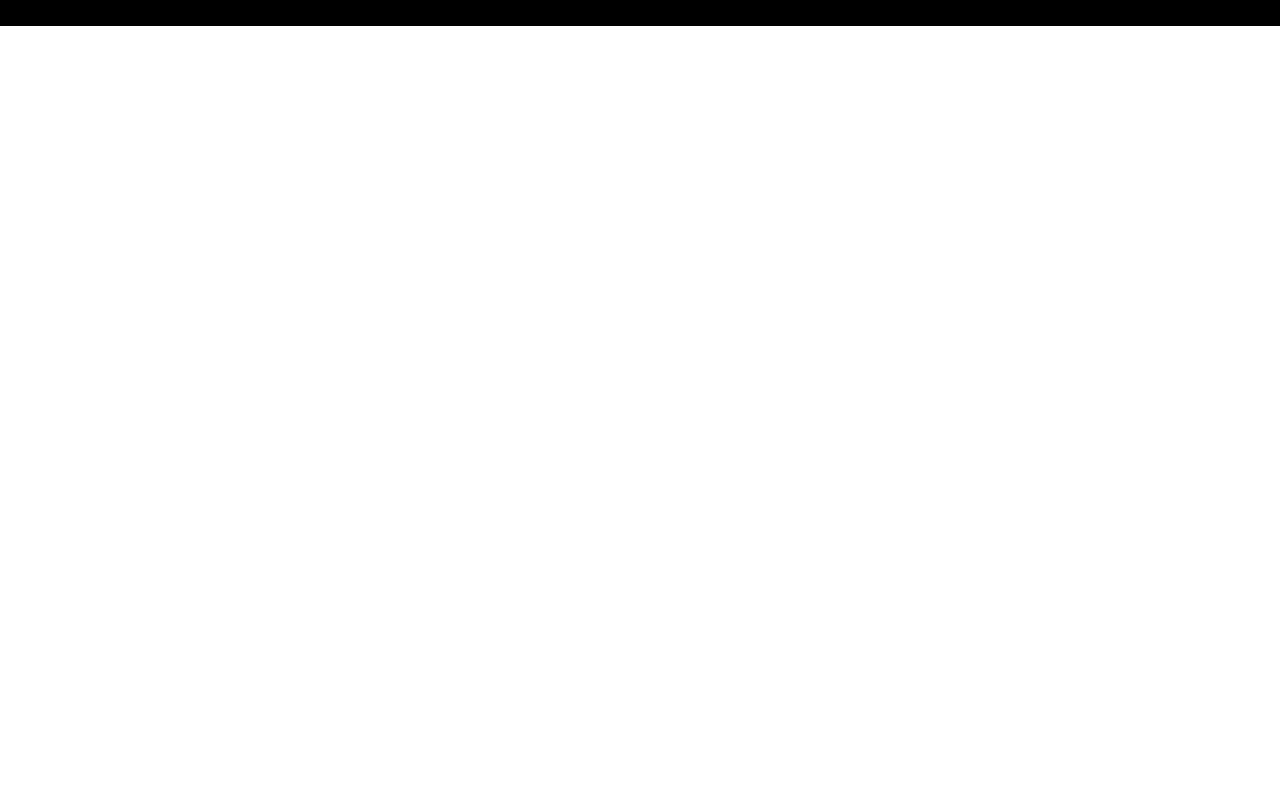
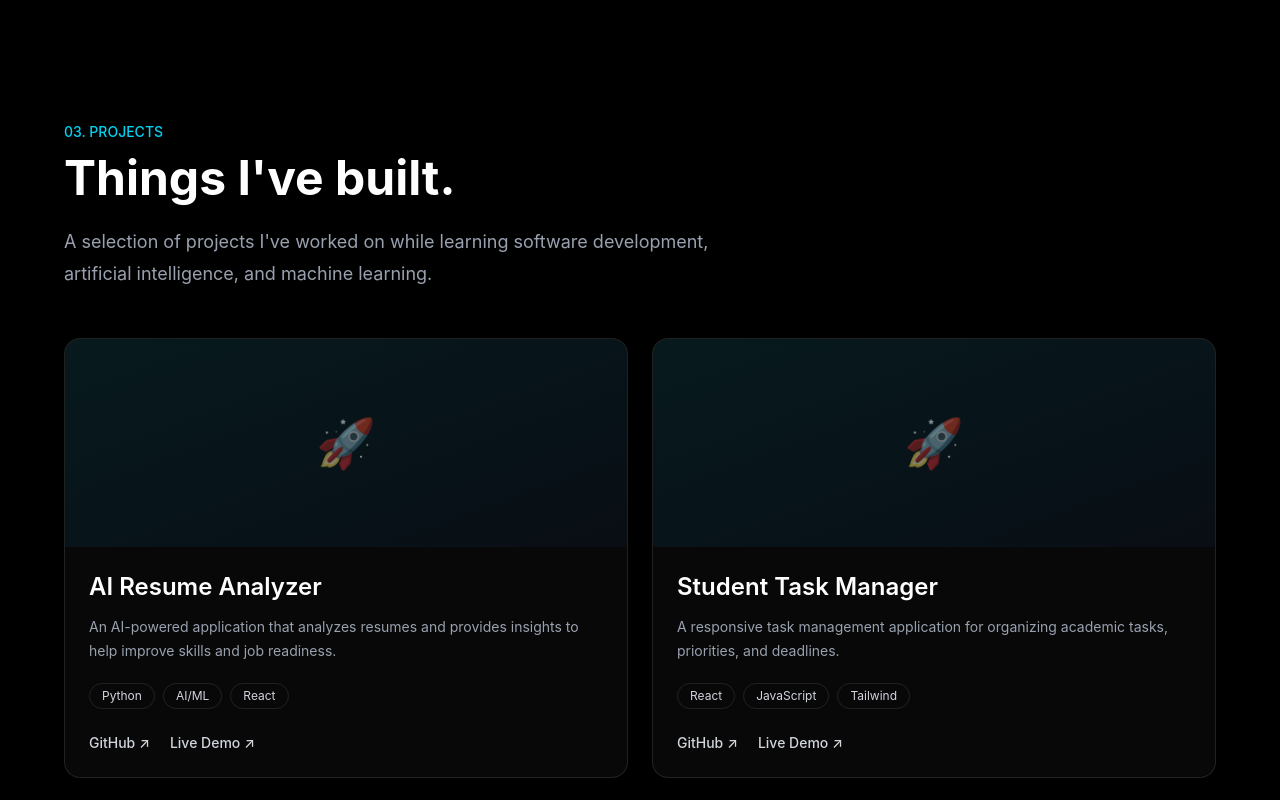
Before and after one commit to ja1234-beep/Portfolio, a React (Vite) app: page / in a window 1280 px wide. Shown: the part 2100-2900 px from the top of the page. Before the commit the page ends 2126 px from the top, so only its background shows below. Built offline with nearby package versions, Linux system fonts and the light colour scheme.

Commit message:
Added projects section

```diff
--- a/src/App.jsx
+++ b/src/App.jsx
@@ -2,6 +2,7 @@ import Navbar from "./components/Navbar"
 import Hero from "./components/Hero"
 import About from "./components/About"
 import Skills from "./components/Skills"
+import Projects from "./components/Projects"
 
 function App() {
   return (
@@ -13,6 +14,7 @@ function App() {
         <Hero />
         <About />
         <Skills />
+        <Projects />
       </main>
 
     </div>
--- /dev/null
+++ b/src/components/Projects.jsx
@@ -0,0 +1,144 @@
+const projects = [
+  {
+    title: "AI Resume Analyzer",
+    description:
+      "An AI-powered application that analyzes resumes and provides insights to help improve skills and job readiness.",
+    technologies: ["Python", "AI/ML", "React"],
+    github: "#",
+    demo: "#",
+  },
+  {
+    title: "Student Task Manager",
+    description:
+      "A responsive task management application for organizing academic tasks, priorities, and deadlines.",
+    technologies: ["React", "JavaScript", "Tailwind"],
+    github: "#",
+    demo: "#",
+  },
+  {
+    title: "Machine Learning Project",
+    description:
+      "A machine learning application that uses data processing and predictive modeling to solve a real-world problem.",
+    technologies: ["Python", "Pandas", "Scikit-learn"],
+    github: "#",
+    demo: "#",
+  },
+]
+
+
+function ProjectCard({ title, description, technologies, github, demo }) {
+  return (
+    <article className="group overflow-hidden rounded-2xl border border-white/10 bg-white/[0.03] transition duration-300 hover:-translate-y-2 hover:border-cyan-400/40">
+
+      {/* Project Preview */}
+      <div className="flex h-52 items-center justify-center bg-gradient-to-br from-cyan-500/10 to-blue-500/5">
+
+        <div className="text-5xl opacity-50 transition duration-300 group-hover:scale-110">
+          🚀
+        </div>
+
+      </div>
+
+
+      {/* Project Content */}
+      <div className="p-6">
+
+        <h3 className="text-2xl font-semibold">
+          {title}
+        </h3>
+
+        <p className="mt-3 text-sm leading-6 text-gray-400">
+          {description}
+        </p>
+
+
+        {/* Technologies */}
+        <div className="mt-5 flex flex-wrap gap-2">
+
+          {technologies.map((technology) => (
+            <span
+              key={technology}
+              className="rounded-full border border-white/10 px-3 py-1 text-xs text-gray-300"
+            >
+              {technology}
+            </span>
+          ))}
+
+        </div>
+
+
+        {/* Links */}
+        <div className="mt-6 flex gap-5">
+
+          <a
+            href={github}
+            className="text-sm font-medium text-gray-300 transition hover:text-cyan-400"
+          >
+            GitHub ↗
+          </a>
+
+          <a
+            href={demo}
+            className="text-sm font-medium text-gray-300 transition hover:text-cyan-400"
+          >
+            Live Demo ↗
+          </a>
+
+        </div>
+
+      </div>
+
+    </article>
+  )
+}
+
+
+function Projects() {
+  return (
+    <section id="projects" className="px-6 py-24">
+
+      <div className="mx-auto max-w-6xl">
+
+        {/* Heading */}
+        <div className="max-w-2xl">
+
+          <p className="text-sm font-medium text-cyan-400">
+            03. PROJECTS
+          </p>
+
+          <h2 className="mt-3 text-4xl font-bold sm:text-5xl">
+            Things I've built.
+          </h2>
+
+          <p className="mt-6 text-base leading-8 text-gray-400 sm:text-lg">
+            A selection of projects I've worked on while learning
+            software development, artificial intelligence, and
+            machine learning.
+          </p>
+
+        </div>
+
+
+        {/* Project Cards */}
+        <div className="mt-12 grid gap-6 md:grid-cols-2">
+
+          {projects.map((project) => (
+            <ProjectCard
+              key={project.title}
+              title={project.title}
+              description={project.description}
+              technologies={project.technologies}
+              github={project.github}
+              demo={project.demo}
+            />
+          ))}
+
+        </div>
+
+      </div>
+
+    </section>
+  )
+}
+
+export default Projects
```
